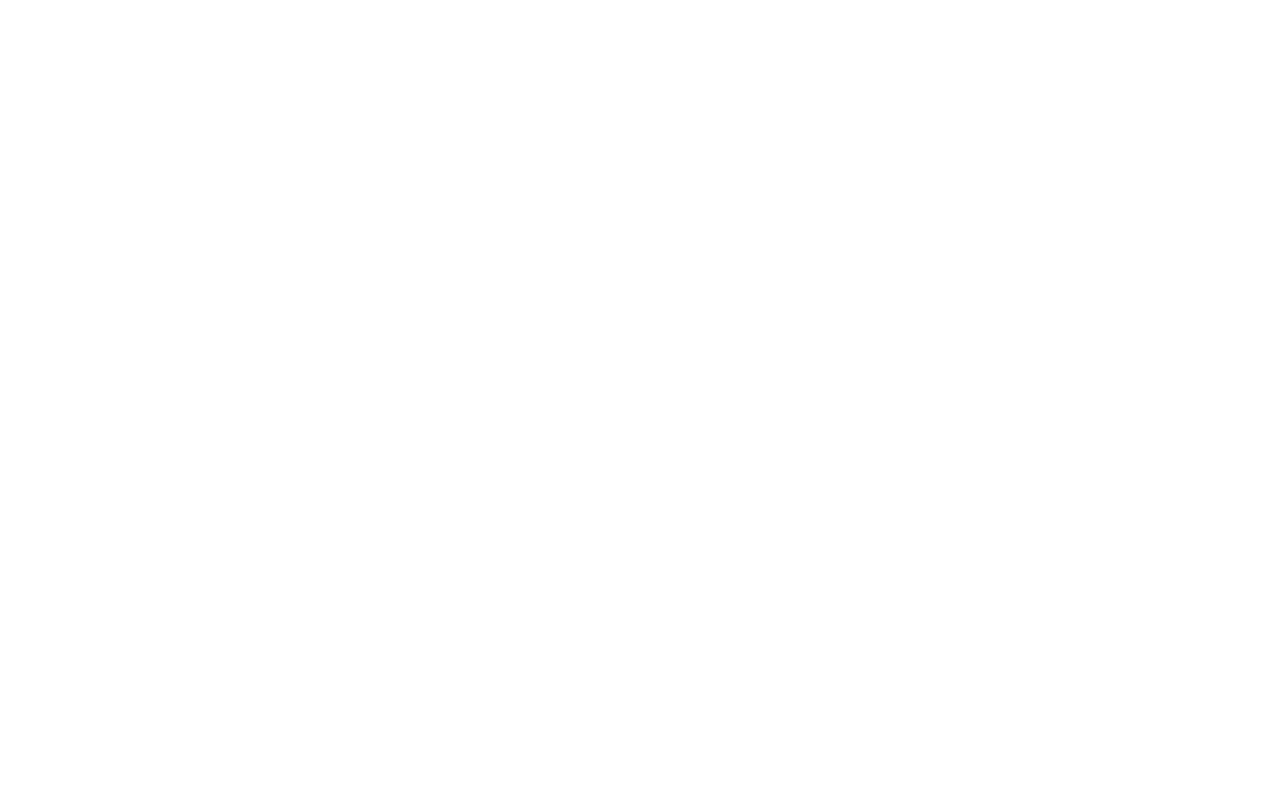
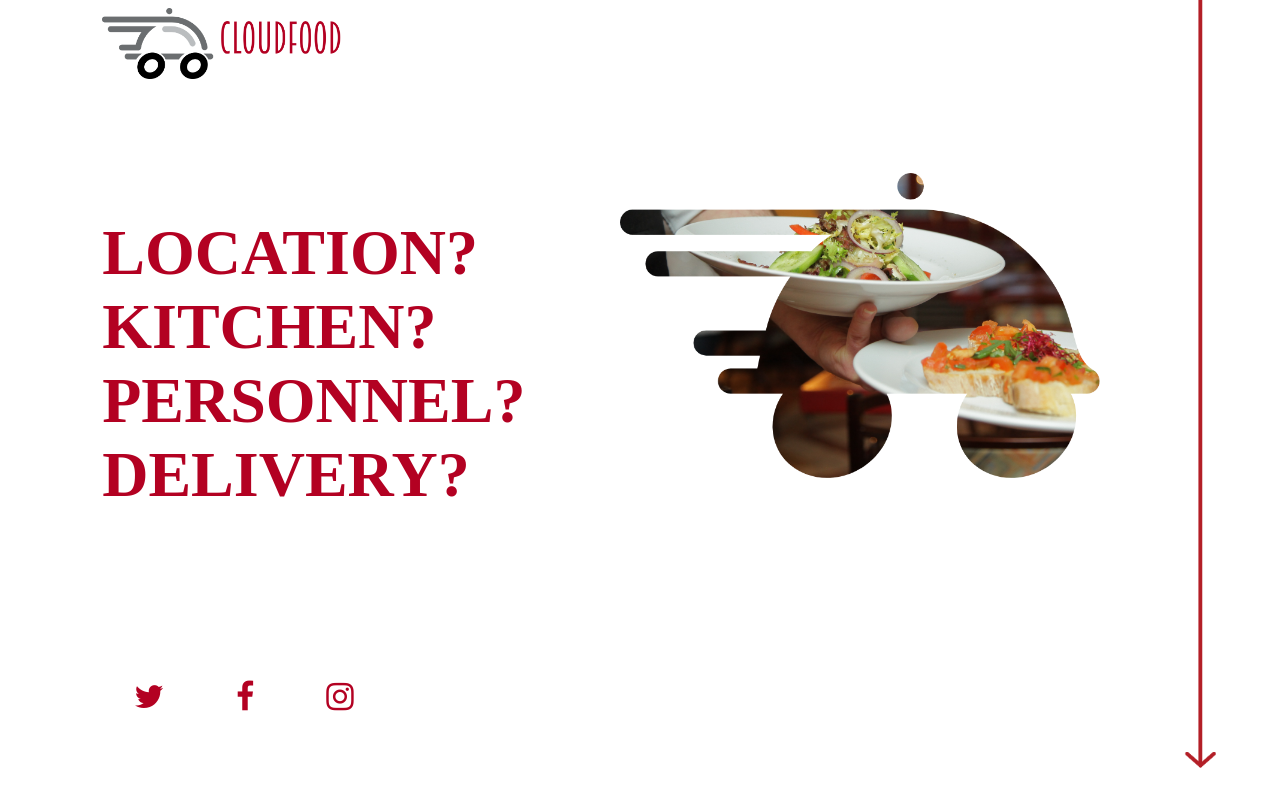
Before and after one commit to SpitfireStudios/cloudfood, a plain HTML site: page index.html in a window 1280 px wide. Drawn offline with nearby package versions, Linux system fonts and the light colour scheme.

Commit message:
commit on main

```diff
--- a/Cloudfood.css
+++ b/Cloudfood.css
@@ -0,0 +1,39 @@
+
+.grid-container{
+
+    display: grid;
+    grid-template-columns: auto auto auto;
+    grid-template-rows: auto auto auto;
+    justify-content: space-evenly;
+    width: 100vw;
+    height: 100vh;
+
+}
+
+h1{
+
+    grid-column: 1;
+    font-family: "Avenir Next";
+    color: #B30122;
+    font-size: 4em;
+    text-transform: uppercase;
+    position: relative;
+
+}
+
+.fa-stack{
+
+    position: relative;
+    width: auto !important;
+    grid-row: 3;
+    grid-column: 1;
+
+}
+
+.fa{
+
+    text-decoration: none;
+    color: #B30122;
+    padding: 1em;
+
+}
--- a/index.html
+++ b/index.html
@@ -6,11 +6,38 @@
 <meta http-equiv="X-UA-Compatible" content="IE=edge"/>
 <link href="Cloudfood.css" rel="stylesheet" type="text/css">
 <link href="Cloudfood Mobile.css" rel="stylesheet" type="text/css">
+<link rel="stylesheet" href="https://cdnjs.cloudflare.com/ajax/libs/font-awesome/4.7.0/css/font-awesome.min.css">
 <script src="https://ajax.googleapis.com/ajax/libs/jquery/2.1.1/jquery.min.js"></script>
 
 <title>Cloudfood</title>
 </head>
 <body>
 
+    <div class="grid-container">
+
+    <img src="Logo.png" style="width: 15em; grid-column: 1;">
+
+        <h1>
+            Location?
+            <br>
+            Kitchen?
+            <br>
+            Personnel?
+            <br>
+            Delivery?
+        </h1>
+
+        <span class="fa-stack fa-2x">
+            <a href="#" class="fa fa-twitter"></a>
+            <a href="#" class="fa fa-facebook"></a>
+            <a href="#" class="fa fa-instagram"></a>
+        </span>
+
+    <img src="logowithfill.png" style="width: 30em; grid-column: 2; position: relative;">
+
+    </div>
+
+    <img src="Arrow.png" style="height:100%; position: fixed; top:-2em; right: 4em;">
+
 </body>
 </html>
```
Also changed, not shown: Arrow.png (added), Logo.png (added), logowithfill.png (added), 1 other file.
